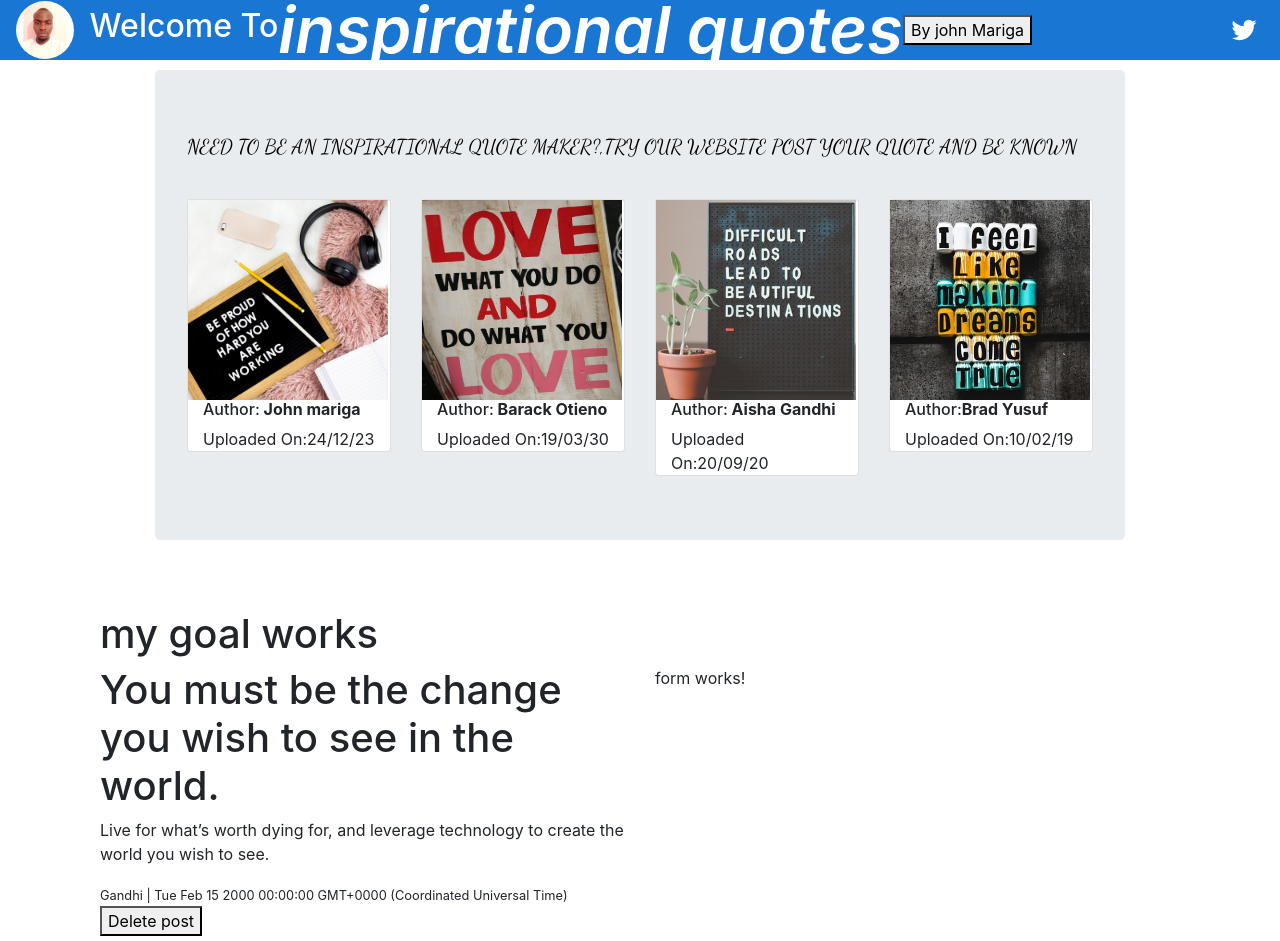
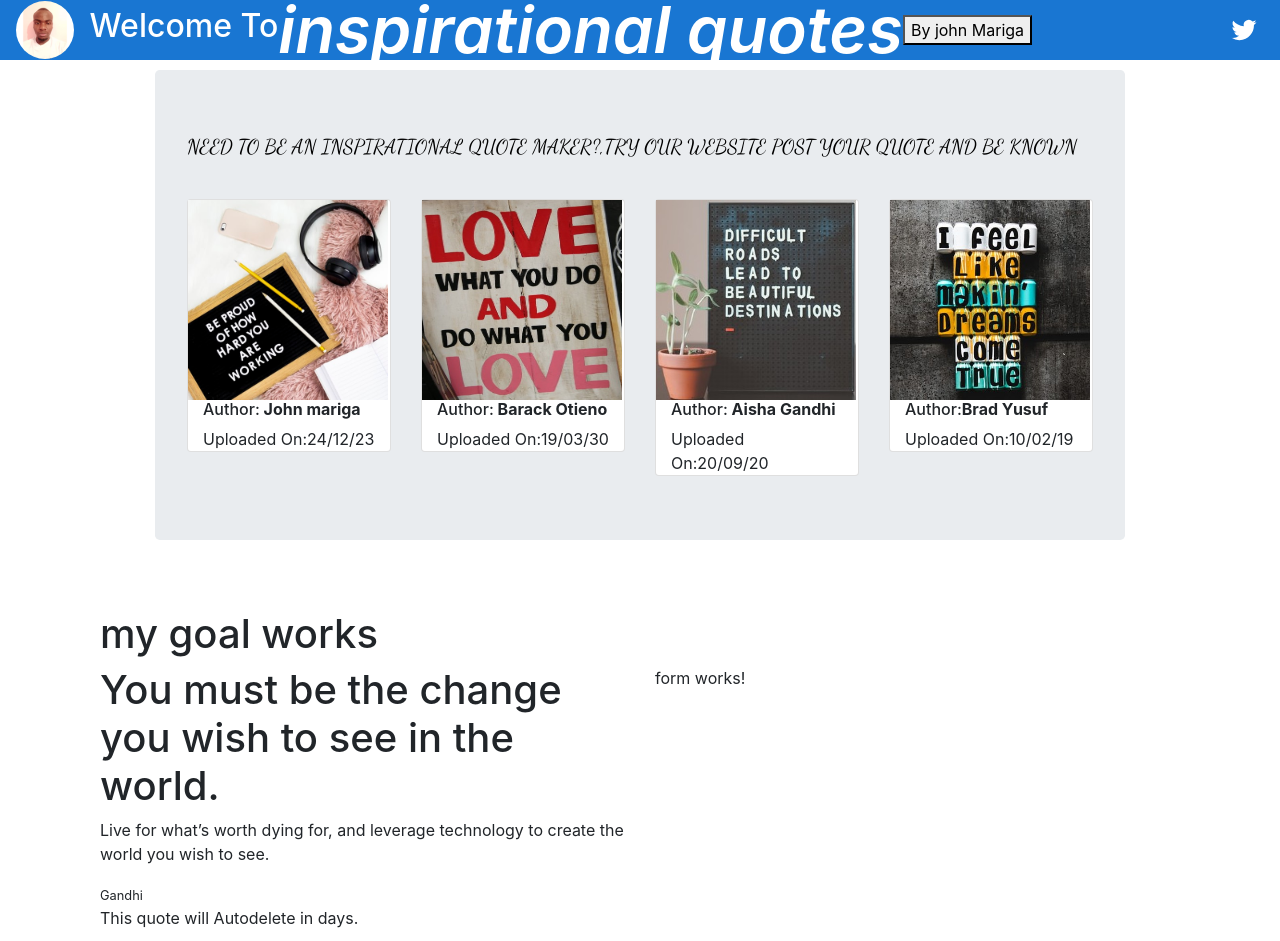
Before and after one commit to Mariga123/Quotehub, an Angular app: page / in a window 1280 px wide. Shown: the top 941 px of the page. Built offline with nearby package versions, Linux system fonts and the light colour scheme.

Commit message:
add auto complete for date

```diff
--- a/src/app/add-quote-details/add-quote-details.component.html
+++ b/src/app/add-quote-details/add-quote-details.component.html
@@ -1,2 +1,3 @@
-<small> {{ quote.author}} | {{ quote.date}} </small> <br>
+<small> {{ quote.author}}</small><br>
+<p>This quote will Autodelete in{{ quote.completeDate}} days.</p>
 <button (click)='quoteComplete(true)'>Delete post</button>
```
